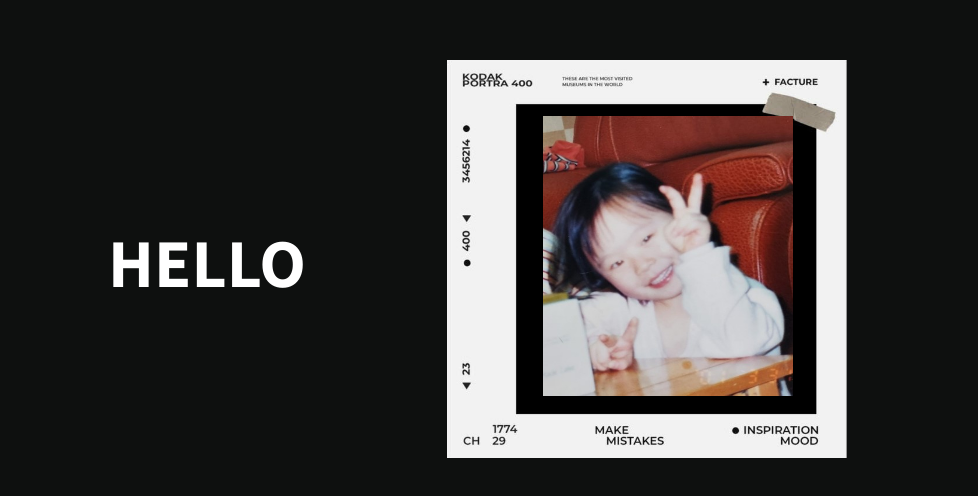
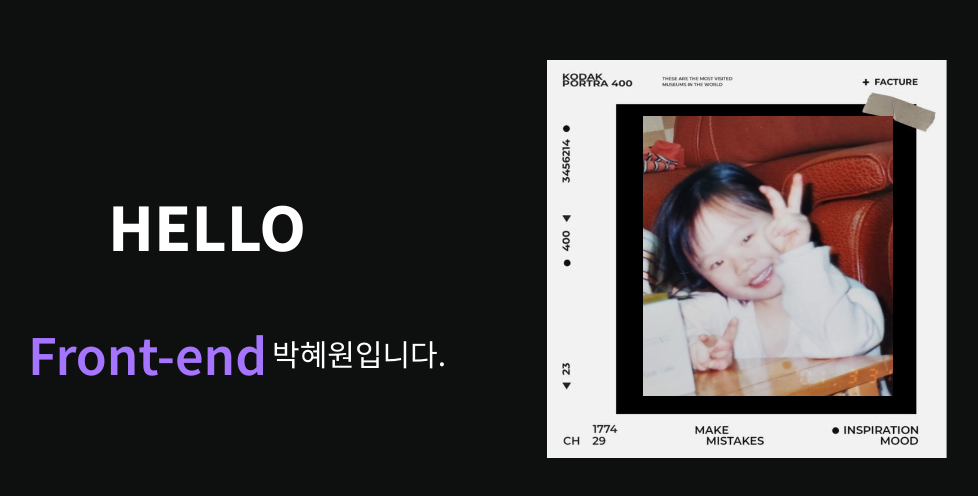
Before and after one commit to heywon0909/introducing-me, a React (Create React App) app: page / in a window 1280 px wide. Shown: the part 140-636 px from the top of the page, without its empty margins (198-1176 px from the left). Built offline with nearby package versions, Linux system fonts and the light colour scheme; some icons are missing.

Commit message:
main page animation 작업

```diff
--- a/src/pages/main/Home.tsx
+++ b/src/pages/main/Home.tsx
@@ -12,7 +12,7 @@ export default function Home() {
     const tl = gsap.timeline({repeat:0})
     tl.fromTo(greeting.current, {
     yPercent: -50,
-    opacity: 0
+    opacity: 0.3
   }, {
     yPercent: 0,
     opacity: 1,
@@ -22,10 +22,12 @@ export default function Home() {
 
   return (<S.Container>
     <S.TitleWrap>
-      <S.Title ref={greeting}>HELLO<FaHandsClapping style={{ color:'#0080FF'}} id='hand'/>
+      <S.Title >HELLO<FaHandsClapping style={{ color:'#0080FF'}} id='hand'/>
       </S.Title>
-      {/* <S.TitleDesc>FrontEnd</S.TitleDesc>
-        <S.TitleDesc>박혜원입니다.</S.TitleDesc> */}
+      <S.ProfileDesc ref={greeting}>
+      <S.JobTitle>Front-end</S.JobTitle>
+        <S.TitleDesc>박혜원입니다.</S.TitleDesc>
+      </S.ProfileDesc>
     </S.TitleWrap>
 
     <S.Img url={process.env.PUBLIC_URL + '/assets/photo.jpg'} >
--- a/src/pages/main/styled.ts
+++ b/src/pages/main/styled.ts
@@ -8,6 +8,10 @@ export const Container = styled.div`
   align-items: center;
   color: white;
   gap: 10px;
+
+  @media (max-width: 768px) {
+    flex-direction: column;
+  }
 `;
 
 export const Img = styled.div<{ url: string }>`
@@ -20,12 +24,12 @@ export const Img = styled.div<{ url: string }>`
 `;
 
 export const TitleWrap = styled.div`
-  width: 400px;
-  height: 400px;
+  width: 600px;
   display: flex;
   flex-direction: column;
   justify-content: center;
   align-items: center;
+  flex-shrink: 0;
 `;
 
 export const Title = styled.h2`
@@ -35,9 +39,10 @@ export const Title = styled.h2`
   font-weight: 800;
 `;
 
-export const TitleDesc = styled.h2`
+export const TitleDesc = styled.div`
   color: #fff;
-  font-size: 50px;
+  line-height: 20px;
+  font-size: 30px;
 `;
 
 export const ProfileImg = styled.img`
@@ -47,3 +52,21 @@ export const ProfileImg = styled.img`
   top: 14%;
   left: 24%;
 `;
+
+export const ProfileDesc = styled.div`
+  color: #fff;
+  font-size: 30px;
+  font-family: "Noto Sans KR";
+  font-weight: 400;
+  display: flex;
+  justify-content: center;
+  align-items: center;
+  gap: 5px;
+`;
+
+export const JobTitle = styled.div`
+  color: #a675ff;
+  font-size: 50px;
+  font-family: "Noto Sans KR";
+  font-weight: 600;
+`;
```
